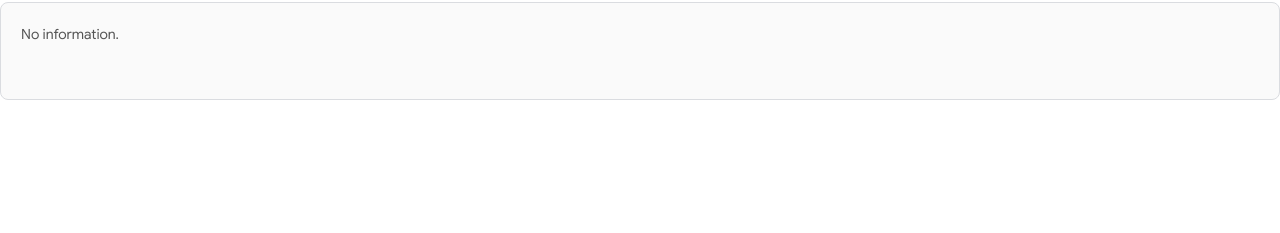
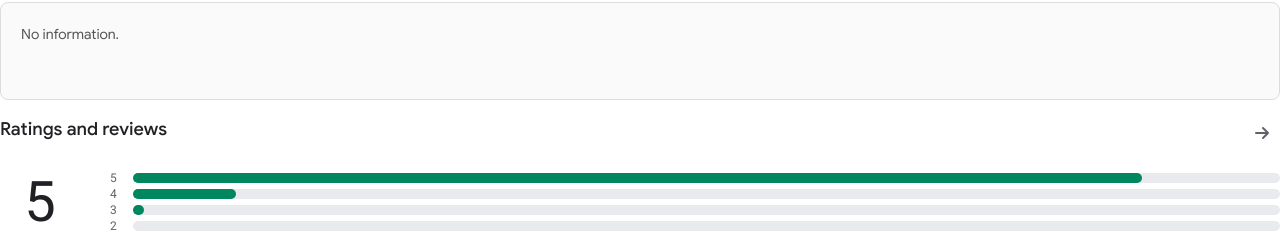
Before and after one commit to Fjornir/pwa-landing, a React (Create React App) app: page / in a window 1280 px wide. Shown: the part 1009-1242 px from the top of the page. Before the commit the page ends 1109 px from the top, so only its background shows below. Built offline with nearby package versions, Linux system fonts and the light colour scheme.

Commit message:
Сверстан блок с рейтингом

```diff
--- a/public/index.html
+++ b/public/index.html
@@ -11,6 +11,13 @@
     />
     <link rel="apple-touch-icon" href="%PUBLIC_URL%/logo192.png" />
 
+    <!-- Шрифты -->
+    <link rel="preconnect" href="https://fonts.googleapis.com" />
+    <link rel="preconnect" href="https://fonts.gstatic.com" crossorigin />
+    <link
+      href="https://fonts.googleapis.com/css2?family=Roboto:ital,wght@0,100;0,300;0,400;0,500;0,700;0,900;1,100;1,300;1,400;1,500;1,700;1,900&display=swap"
+      rel="stylesheet"
+    />
     <!--
       manifest.json provides metadata used when your web app is installed on a
       user's mobile device or desktop. See https://developers.google.com/web/fundamentals/web-app-manifest/
--- a/src/App.tsx
+++ b/src/App.tsx
@@ -4,6 +4,7 @@ import "./style/main.scss";
 import AppTitle from "./components/AppTitle";
 import ImageSlider from "./components/ImageSlider";
 import About from "./components/About";
+import Rating from "./components/Rating";
 
 function App() {
   const text =
@@ -22,6 +23,7 @@ function App() {
         ]}
       ></ImageSlider>
       <About title={"About this game"} text={text}></About>
+      <Rating score={5} reviews={1000}></Rating>
     </div>
   );
 }
--- /dev/null
+++ b/src/components/Rating.tsx
@@ -0,0 +1,39 @@
+import arrowRight from "../imgs/arrow-right.svg";
+import Stars from "./common/Stars";
+import Bar from "./common/Bar";
+
+interface RatingDataType {
+  score: number;
+  reviews: number;
+}
+
+export default function Rating({ score, reviews }: RatingDataType) {
+  const raitingParams = [
+    { value: 88, label: 5 },
+    { value: 9, label: 4 },
+    { value: 1, label: 3 },
+    { value: 0, label: 2 },
+    { value: 2, label: 1 },
+  ];
+  return (
+    <div className="rating app-width">
+      <div className="rating-head">
+        <h2 className="rating-head__title">Ratings and reviews</h2>
+        <button className="rating-head-btn">
+          <img className="rating-head-btn__img" src={arrowRight} alt=""></img>
+        </button>
+      </div>
+      <div className="rating-data">
+        <div className="rating-data-scores">
+          <span className="rating-data-scores__number">{score}</span>
+          <Stars></Stars>
+        </div>
+        <div className="rating-data-progress">
+          {raitingParams.map((item) => (
+            <Bar value={item.value} label={item.label}></Bar>
+          ))}
+        </div>
+      </div>
+    </div>
+  );
+}
--- /dev/null
+++ b/src/components/common/Bar.tsx
@@ -0,0 +1,18 @@
+interface BarDataType {
+  value: number;
+  label: number;
+}
+
+export default function Bar({value, label}: BarDataType) {
+  return (
+    <div className="rating-data-progress-item">
+      <div className="rating-data-progress-item__score">{label}</div>
+      <div className="rating-data-progress-item-bar">
+        <div
+          style={{ "--current-width": `${value}%` } as React.CSSProperties}
+          className="rating-data-progress-item-bar__filled"
+        ></div>
+      </div>
+    </div>
+  );
+}
--- /dev/null
+++ b/src/components/common/Stars.tsx
@@ -0,0 +1,13 @@
+import star from "../../imgs/star.svg"
+
+export default function Stars() {
+  return (
+    <div className="rating-data-scores-stars">
+      <img className="rating-data-scores-stars__item" src={star} alt="" />
+      <img className="rating-data-scores-stars__item" src={star} alt="" />
+      <img className="rating-data-scores-stars__item" src={star} alt="" />
+      <img className="rating-data-scores-stars__item" src={star} alt="" />
+      <img className="rating-data-scores-stars__item" src={star} alt="" />
+    </div>
+  );
+}
--- a/src/style/main.scss
+++ b/src/style/main.scss
@@ -4,3 +4,4 @@
 @import "apptitle";
 @import "imageslider";
 @import "about";
+@import "rating";
--- /dev/null
+++ b/src/style/rating.scss
@@ -0,0 +1,93 @@
+.rating {
+  &-head {
+    margin-top: 20px;
+    display: flex;
+    justify-content: space-between;
+    color: $text-primary-color;
+    font-family: "Google Sans";
+    font-weight: 500;
+
+    &__title {
+      font-size: 18px;
+    }
+
+    &-btn {
+      cursor: pointer;
+      background: none;
+      border: none;
+
+      &__img {
+        width: 24px;
+        height: 24px;
+      }
+    }
+  }
+
+  &-data {
+    display: flex;
+    margin-top: 24px;
+    width: 100%;
+
+    &-scores {
+      display: flex;
+      flex-direction: column;
+      width: 80px;
+      flex-shrink: 0;
+
+      &__number {
+        color: $text-primary-color;
+        font-family: Roboto;
+        font-size: 56px;
+        line-height: 4rem;
+        font-weight: 400;
+        text-align: center;
+      }
+
+      &-stars {
+        display: flex;
+
+        &__item {
+          width: 16px;
+          height: 16px;
+          color: #01875f;
+        }
+      }
+    }
+
+    &-progress {
+      display: flex;
+      flex-direction: column;
+      width: 100%;
+      height: 16px;
+      margin-left: 30px;
+
+      &-item {
+        display: flex;
+        align-items: center;
+
+        &__score {
+          font-size: 12px;
+          font-weight: 400;
+          line-height: 1rem;
+          font-family: Roboto;
+          padding-right: 16px;
+          color: $text-secondary-color;
+        }
+
+        &-bar {
+          background-color: #e8eaed;
+          width: 100%;
+          border-radius: 9999px;
+          height: 10px;
+
+          &__filled {
+            width: var(--current-width);
+            background-color: #01875f;
+            border-radius: 9999px;
+            height: 100%;
+          }
+        }
+      }
+    }
+  }
+}
```
Also changed, not shown: src/imgs/star.svg (added).
